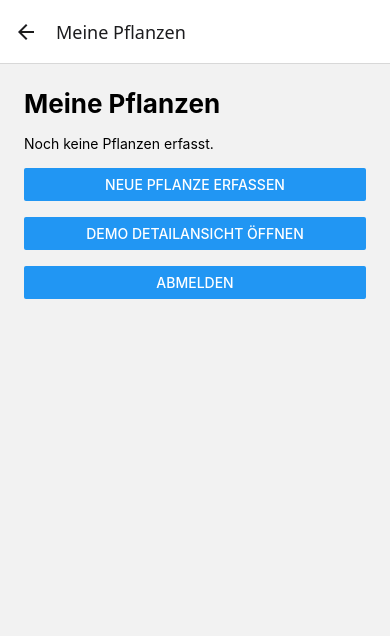
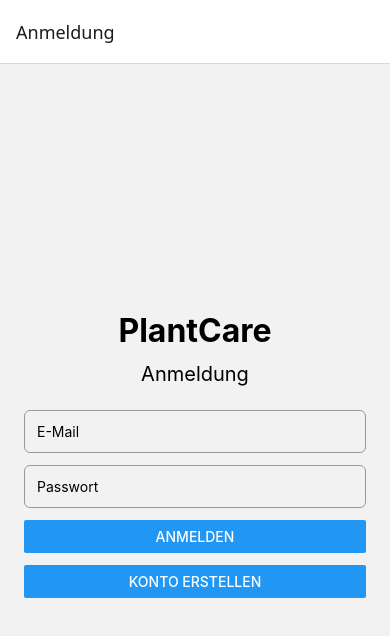
Before and after one commit to Igor4g/PlantCare, a React Native app: screen /PflanzenListe in a window 390 px wide. Shown: the top 636 px of the page. Built offline with nearby package versions, Linux system fonts and the light colour scheme.

Commit message:
Auth Status und Abmeldung umgesetzt

```diff
--- a/App.js
+++ b/App.js
@@ -1,6 +1,9 @@
-import React from "react";
+import React, { useEffect, useState } from "react";
+import { ActivityIndicator, View } from "react-native";
 import { NavigationContainer } from "@react-navigation/native";
 import { createNativeStackNavigator } from "@react-navigation/native-stack";
+
+import { supabase } from "./src/services/supabaseClient";
 
 import AnmeldungScreen from "./src/screens/AnmeldungScreen";
 import RegistrierungScreen from "./src/screens/RegistrierungScreen";
@@ -12,9 +15,47 @@ import PflegeAufgabeScreen from "./src/screens/PflegeAufgabeScreen";
 const Stack = createNativeStackNavigator();
 
 export default function App() {
+  const [session, setSession] = useState(null);
+  const [laedt, setLaedt] = useState(true);
+
+  useEffect(() => {
+    async function sessionLaden() {
+      const { data } = await supabase.auth.getSession();
+      setSession(data.session);
+      setLaedt(false);
+    }
+
+    sessionLaden();
+
+    const { data: listener } = supabase.auth.onAuthStateChange(
+      (_event, neueSession) => {
+        setSession(neueSession);
+      }
+    );
+
+    return () => {
+      listener.subscription.unsubscribe();
+    };
+  }, []);
+
+  if (laedt) {
+    return (
+      <View style={{ flex: 1, justifyContent: "center" }}>
+        <ActivityIndicator size="large" />
+      </View>
+    );
+  }
+
   return (
     <NavigationContainer>
-      <Stack.Navigator initialRouteName="Anmeldung">
+      {session ? <AppStack /> : <AuthStack />}
+    </NavigationContainer>
+  );
+}
+
+function AuthStack() {
+  return (
+    <Stack.Navigator>
       <Stack.Screen
         name="Anmeldung"
         component={AnmeldungScreen}
@@ -25,6 +66,13 @@ export default function App() {
         component={RegistrierungScreen}
         options={{ title: "Registrierung" }}
       />
+    </Stack.Navigator>
+  );
+}
+
+function AppStack() {
+  return (
+    <Stack.Navigator>
       <Stack.Screen
         name="PflanzenListe"
         component={PflanzenListeScreen}
@@ -46,6 +94,5 @@ export default function App() {
         options={{ title: "Pflegeaufgabe" }}
       />
     </Stack.Navigator>
-    </NavigationContainer>
   );
 }
--- a/src/screens/AnmeldungScreen.jsx
+++ b/src/screens/AnmeldungScreen.jsx
@@ -16,7 +16,6 @@ export default function AnmeldungScreen({ navigation }) {
     try {
       setLaedt(true);
       await anmelden(email, passwort);
-      navigation.replace("PflanzenListe");
     } catch (error) {
       Alert.alert("Fehler", "Anmeldung fehlgeschlagen.");
       console.log(error.message);
--- a/src/screens/PflanzenListeScreen.jsx
+++ b/src/screens/PflanzenListeScreen.jsx
@@ -1,7 +1,17 @@
 import React from "react";
-import { View, Text, Button, StyleSheet } from "react-native";
+import { View, Text, Button, StyleSheet, Alert } from "react-native";
+import { abmelden } from "../services/authService";
 
 export default function PflanzenListeScreen({ navigation }) {
+  async function handleAbmelden() {
+    try {
+      await abmelden();
+    } catch (error) {
+      Alert.alert("Fehler", "Abmelden fehlgeschlagen.");
+      console.log(error.message);
+    }
+  }
+
   return (
     <View style={styles.container}>
       <Text style={styles.title}>Meine Pflanzen</Text>
@@ -13,14 +23,11 @@ export default function PflanzenListeScreen({ navigation }) {
       />
 
       <Button
-        title="Demo Detailansicht öffnen"
+        title="Demo Detailansicht oeffnen"
         onPress={() => navigation.navigate("PflanzeDetail")}
       />
 
-      <Button
-        title="Abmelden"
-        onPress={() => navigation.navigate("Anmeldung")}
-      />
+      <Button title="Abmelden" onPress={handleAbmelden} />
     </View>
   );
 }
--- a/src/screens/RegistrierungScreen.jsx
+++ b/src/screens/RegistrierungScreen.jsx
@@ -28,7 +28,6 @@ export default function RegistrierungScreen({ navigation }) {
       setLaedt(true);
       await registrieren(email, passwort);
       Alert.alert("Erfolg", "Konto wurde erstellt.");
-      navigation.replace("PflanzenListe");
     } catch (error) {
       Alert.alert("Fehler", "Registrierung fehlgeschlagen.");
       console.log(error.message);
```
Also changed, not shown: 1 other file (tests, documents, lock files or other folders). Lines whose indentation alone changed are shown as unchanged.
